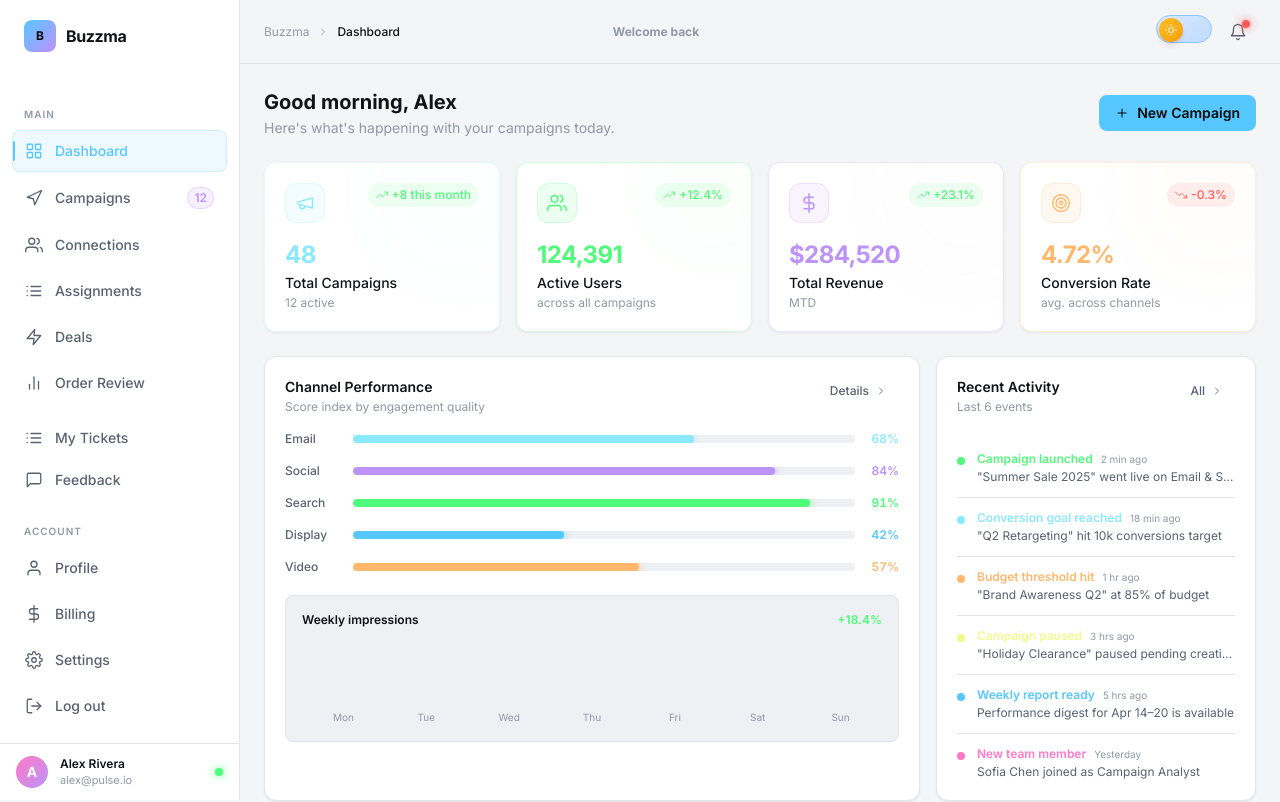
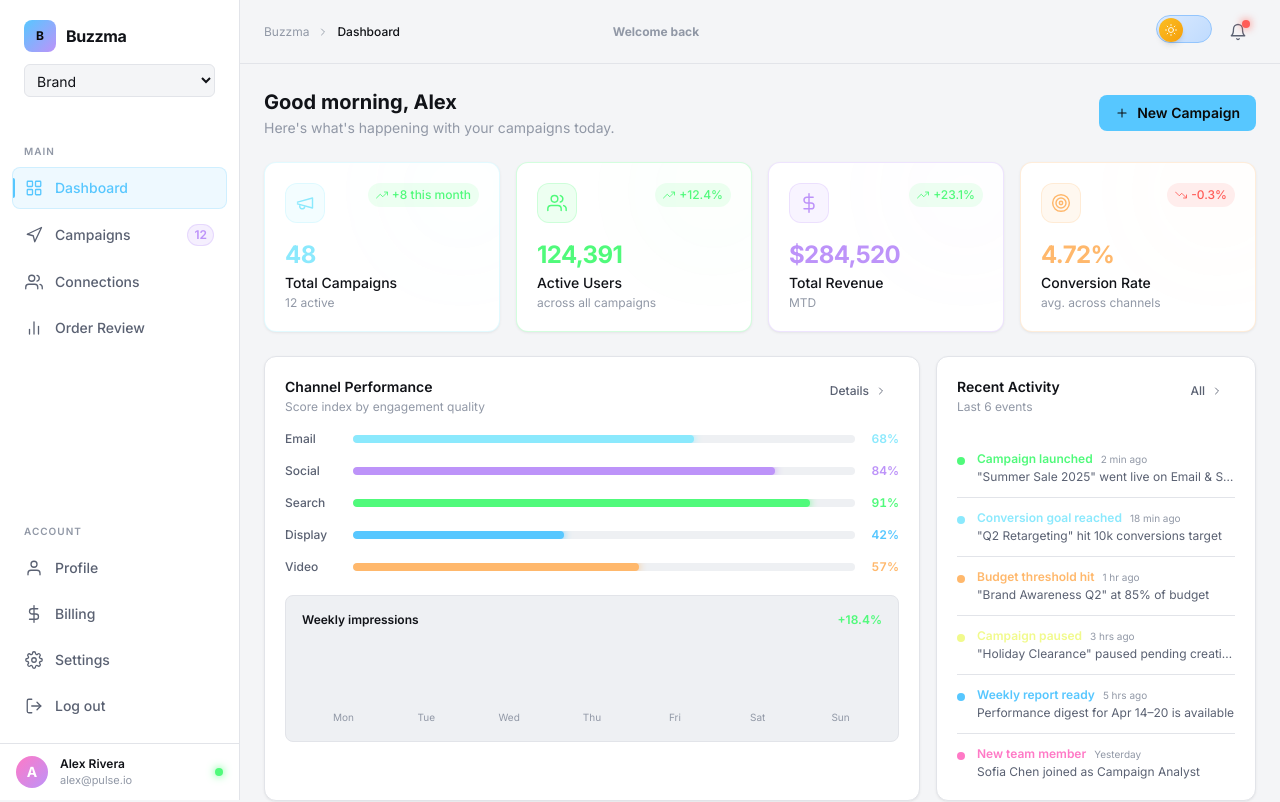
Before and after one commit to real-coddicted/buzzma, a React (Vite) app in the folder frontend/: page / in a window 1280 px wide. Shown: the top 802 px of the page. Built offline with nearby package versions, Linux system fonts and the light colour scheme.

Commit message:
Role based view (Demo only)

```diff
--- a/frontend/src/components/layout/Sidebar.tsx
+++ b/frontend/src/components/layout/Sidebar.tsx
@@ -1,15 +1,25 @@
+import { useState } from 'react'
 import { NavItem } from '../ui/NavItem'
 import { IconDashboard, IconCampaign, IconUsers, IconBolt, IconFeedback, IconList, IconSettings, IconLogout, IconChart, IconProfile, IconCurrency } from '../ui/icons'
-import type { NavPage } from '../../types'
+import type { NavPage, UserRole } from '../../types'
 
 interface SidebarProps {
   activePage: NavPage
   onNavigate: (page: NavPage) => void
 }
 
-function Logo() {
+// Role-based navigation mapping
+const roleNavigationMap: Record<UserRole, NavPage[]> = {
+  brand: ['dashboard', 'campaigns', 'connections', 'order-review'],
+  agency: ['dashboard', 'campaigns', 'connections', 'assignments', 'order-review'],
+  mediator: ['dashboard', 'assignments', 'connections', 'order-review', 'my-tickets'],
+  buyer: ['dashboard', 'deals', 'my-tickets', 'notifications'],
+}
+
+function Logo({ selectedRole, onRoleChange }: { selectedRole: UserRole; onRoleChange: (role: UserRole) => void }) {
   return (
-    <div className="flex items-center gap-2.5 px-3 mb-8">
+    <div className="mb-6">
+      <div className="flex items-center gap-2.5 px-3 mb-3">
         <div
           className="w-8 h-8 rounded-lg flex items-center justify-center text-xs font-black text-surface-dark-base"
           style={{ background: 'linear-gradient(135deg, #57c7ff 0%, #bd93f9 100%)' }}
@@ -19,6 +29,19 @@ function Logo() {
         <span className="text-base font-bold tracking-tight text-ink-light-primary dark:text-ink-dark-primary">
           Buzzma
         </span>
+      </div>
+      <div className="px-3">
+        <select
+          value={selectedRole}
+          onChange={(e) => onRoleChange(e.target.value as UserRole)}
+          className="w-full px-2 py-1.5 text-sm rounded-md border border-surface-light-border dark:border-surface-dark-border bg-surface-light-base dark:bg-surface-dark-base text-ink-light-primary dark:text-ink-dark-primary focus:outline-none focus:ring-2 focus:ring-neon-blue"
+        >
+          <option value="brand">Brand</option>
+          <option value="agency">Agency</option>
+          <option value="mediator">Mediator</option>
+          <option value="buyer">Buyer</option>
+        </select>
+      </div>
     </div>
   )
 }
@@ -34,19 +57,28 @@ function SectionLabel({ label }: { label: string }) {
 }
 
 export function Sidebar({ activePage, onNavigate }: SidebarProps) {
+  const [selectedRole, setSelectedRole] = useState<UserRole>('brand')
+  const allowedPages = roleNavigationMap[selectedRole]
+
+  // Helper to check if a page should be shown
+  const isPageAllowed = (page: NavPage) => allowedPages.includes(page)
+
   return (
     <aside className="fixed left-0 top-0 h-screen w-60 flex flex-col bg-surface-light-raised dark:bg-surface-dark-raised border-r border-surface-light-border dark:border-surface-dark-border z-30">
       <div className="flex-1 overflow-y-auto px-3 pt-5 pb-4 flex flex-col">
-        <Logo />
+        <Logo selectedRole={selectedRole} onRoleChange={setSelectedRole} />
 
         <SectionLabel label="Main" />
         <div className="flex flex-col gap-1">
+          {isPageAllowed('dashboard') && (
             <NavItem
               icon={<IconDashboard />}
               label="Dashboard"
               active={activePage === 'dashboard'}
               onClick={() => onNavigate('dashboard')}
             />
+          )}
+          {isPageAllowed('campaigns') && (
             <NavItem
               icon={<IconCampaign />}
               label="Campaigns"
@@ -54,47 +86,69 @@ export function Sidebar({ activePage, onNavigate }: SidebarProps) {
               badge={12}
               onClick={() => onNavigate('campaigns')}
             />
+          )}
+          {isPageAllowed('connections') && (
             <NavItem
               icon={<IconUsers />}
               label="Connections"
               active={activePage === 'connections'}
               onClick={() => onNavigate('connections')}
             />
+          )}
+          {isPageAllowed('assignments') && (
             <NavItem
               icon={<IconList />}
               label="Assignments"
               active={activePage === 'assignments'}
               onClick={() => onNavigate('assignments')}
             />
+          )}
+          {isPageAllowed('deals') && (
             <NavItem
               icon={<IconBolt />}
               label="Deals"
               active={activePage === 'deals'}
               onClick={() => onNavigate('deals')}
             />
+          )}
+          {isPageAllowed('order-review') && (
             <NavItem
               icon={<IconChart />}
               label="Order Review"
               active={activePage === 'order-review'}
               onClick={() => onNavigate('order-review')}
             />
+          )}
         </div>
 
         <div className="flex-1" />
 
+        {isPageAllowed('my-tickets') && (
           <NavItem
             icon={<IconList />}
             label="My Tickets"
             active={activePage === 'my-tickets'}
             onClick={() => onNavigate('my-tickets')}
           />
+        )}
 
+        {isPageAllowed('notifications') && (
+          <NavItem
+            icon={<IconFeedback />}
+            label="Notifications"
+            active={activePage === 'notifications'}
+            onClick={() => onNavigate('notifications')}
+          />
+        )}
+
+        {isPageAllowed('feedback') && (
           <NavItem
             icon={<IconFeedback />}
             label="Feedback"
             active={activePage === 'feedback'}
             onClick={() => onNavigate('feedback')}
           />
+        )}
 
         <SectionLabel label="Account" />
         <div className="flex flex-col gap-1">
--- a/frontend/src/types/index.ts
+++ b/frontend/src/types/index.ts
@@ -1,4 +1,6 @@
 export type Theme = 'light' | 'dark'
+
+export type UserRole = 'brand' | 'agency' | 'mediator' | 'buyer'
 
 export type NavPage = 'dashboard' | 'campaigns' | 'connections' | 'assignments' | 'deals' | 'feedback' | 'profile' | 'raise-ticket' | 'my-tickets' | 'notifications' | 'order-review'
 
```
Lines whose indentation alone changed are shown as unchanged.
